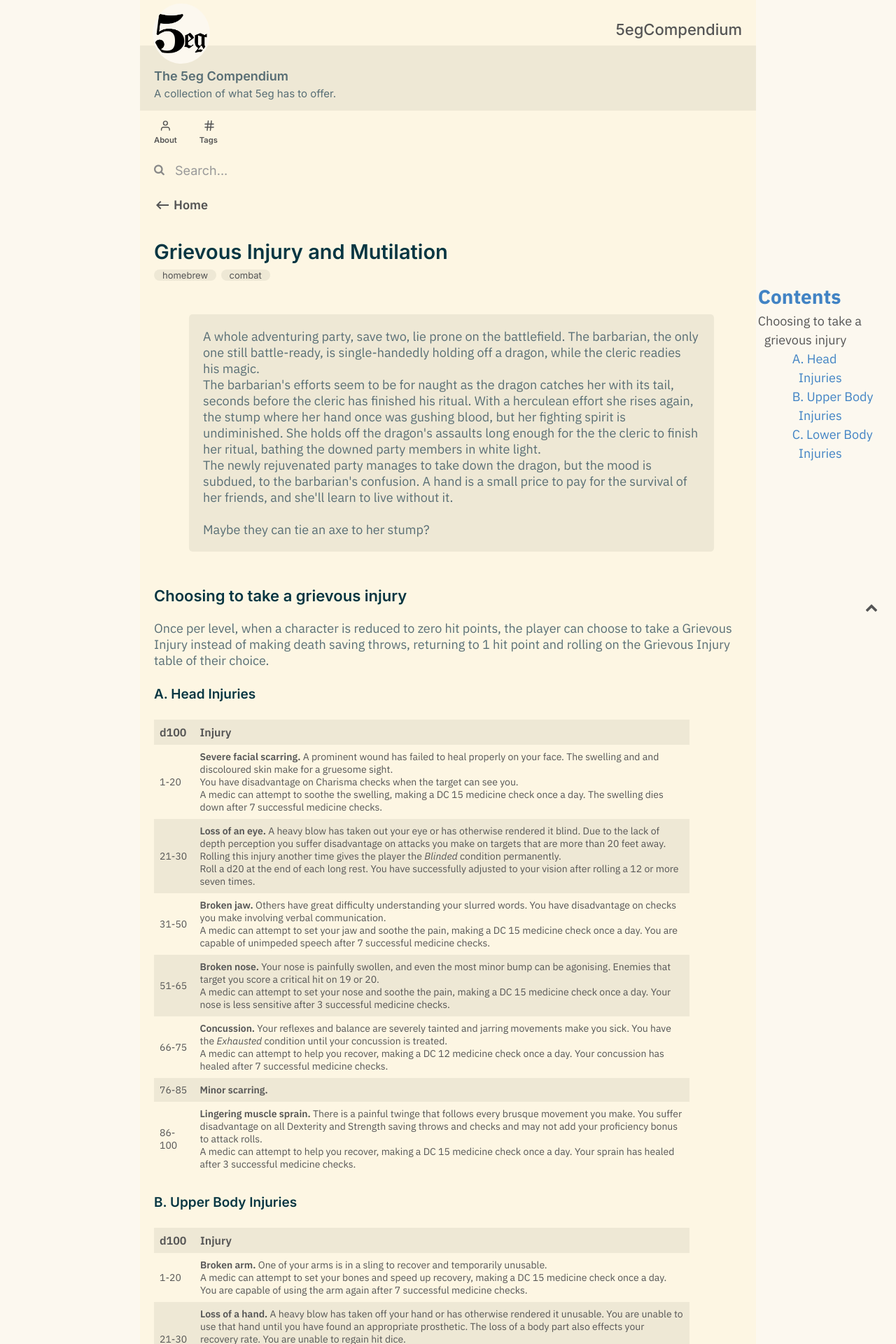
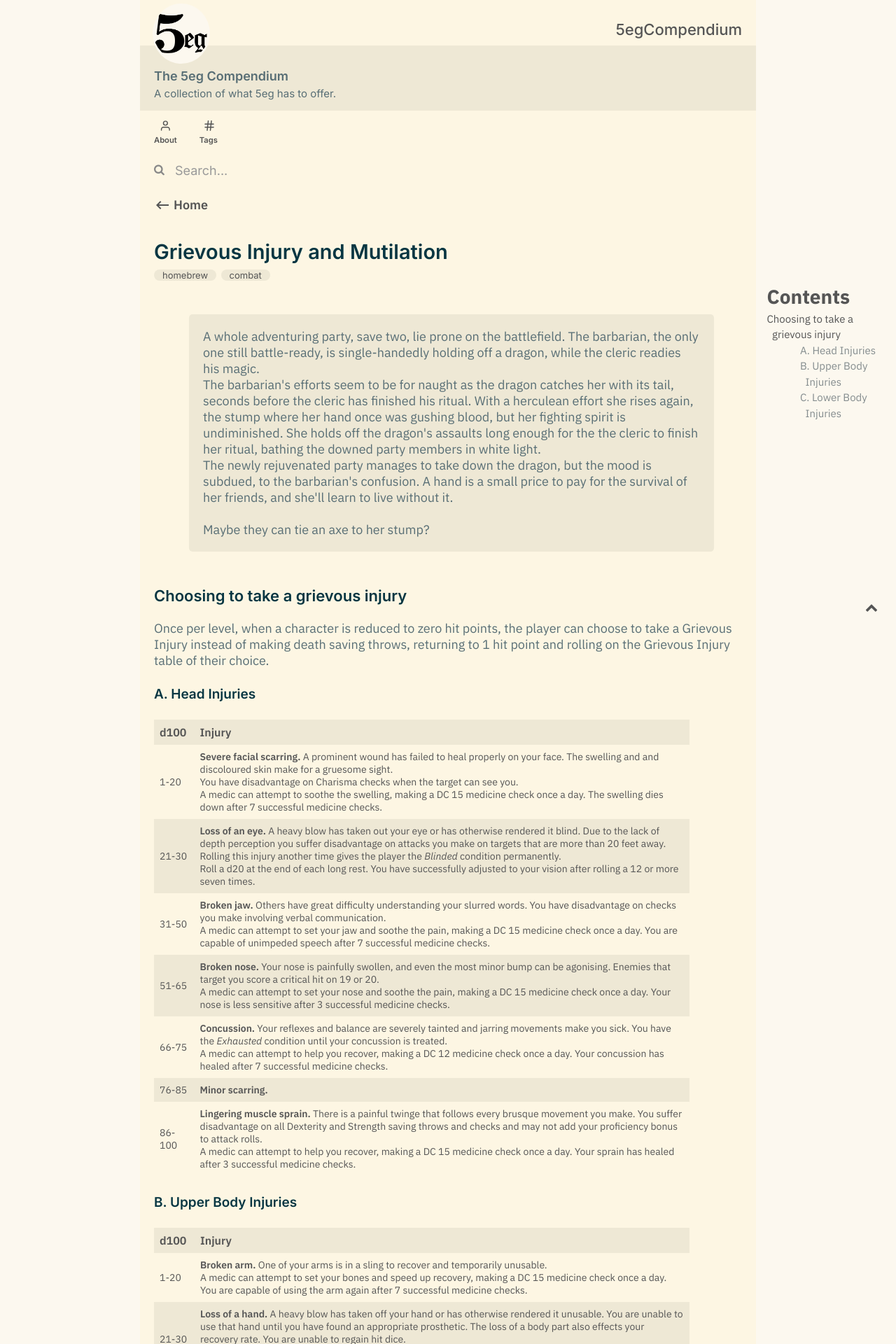
Before and after one commit to 5egeneral/compendium, a Jekyll site: the page built from _notes/20210528-Grievous Injury and Mutilation.md, in a window 1280 px wide. Shown: the top 1920 px of the page at 70% size. Built offline with Jekyll 4.4.1, drawn with Linux system fonts in a browser that asks for light colours; the table of contents is made by our own code.

Commit message:
Update toc_styling.css

```diff
--- a/assets/css/toc_styling.css
+++ b/assets/css/toc_styling.css
@@ -11,26 +11,19 @@
     position: relative;
     padding-bottom: 5px;
     position: sticky;
-    top: 1em;
+    top: 350px;
 }
 .section-nav li {
     padding-left: 0.5em;
     text-indent:-0.5em;
     word-wrap: break-word;
     list-style: none;
-}
-
-@media screen and (max-width: 1174px){
-
- .box main .section-nav {
-  margin-right:-22.5%;
-  width:20%;
- }
+    font-size: 15px
 }
 
 @media screen and (max-width: 1500px) {
  main .section-nav {
-  margin-right:-21.5%;
+  margin-right:-23%;
   width:20%;
  }
 }
@@ -46,11 +39,16 @@
     content: "Contents";
     font-size: 2em;
     font-weight: bold;
+    color: #555;
+     top: -350px;
 }
 
+.section-nav>  * {
+     top: -350px;
+}
 .section-nav,
 .toc-entry a{
-    color: #4183c4;
+    color: #848C8E;
     text-decoration: none;
     line-height: 1.5;
 }
```
